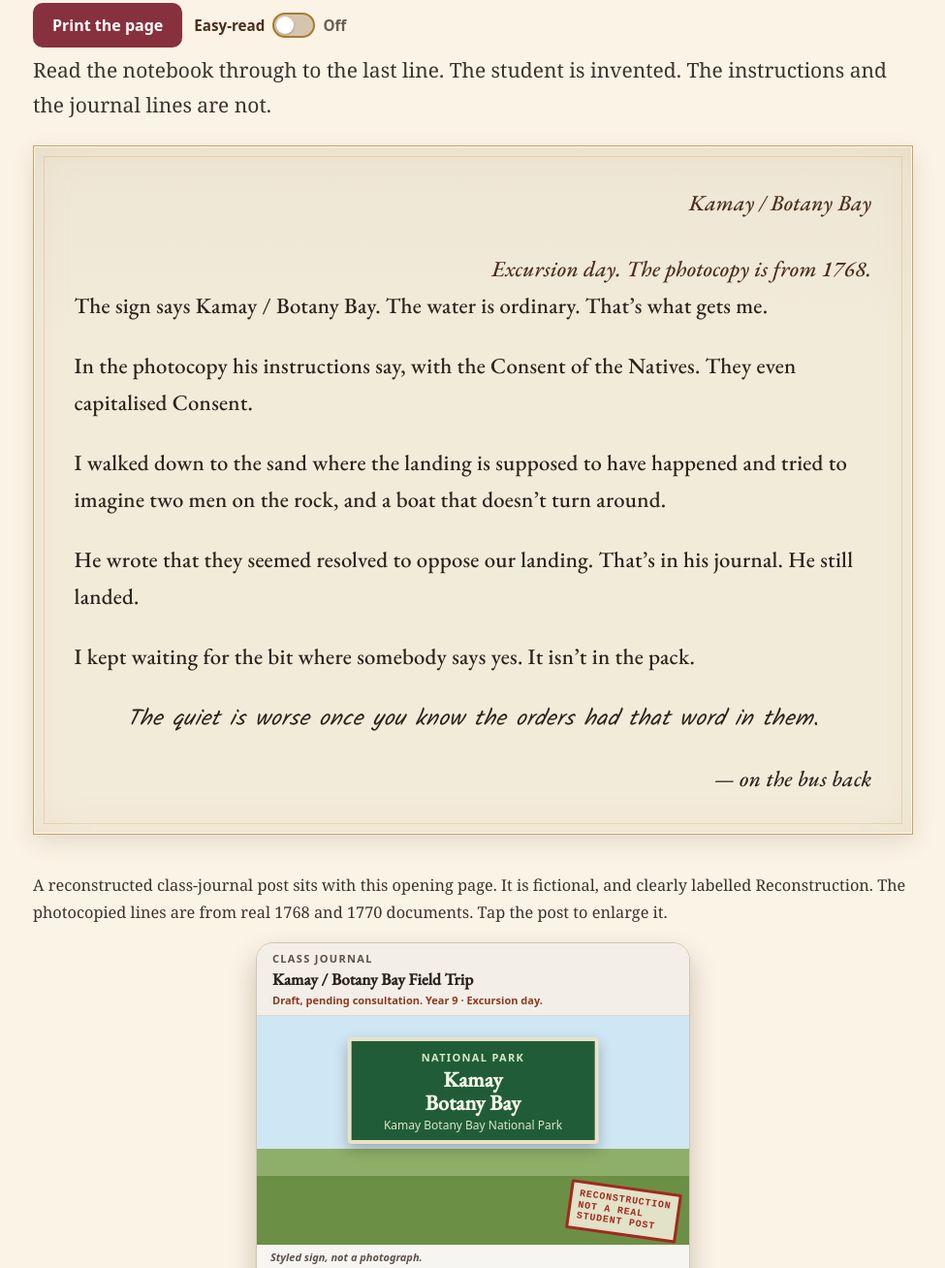
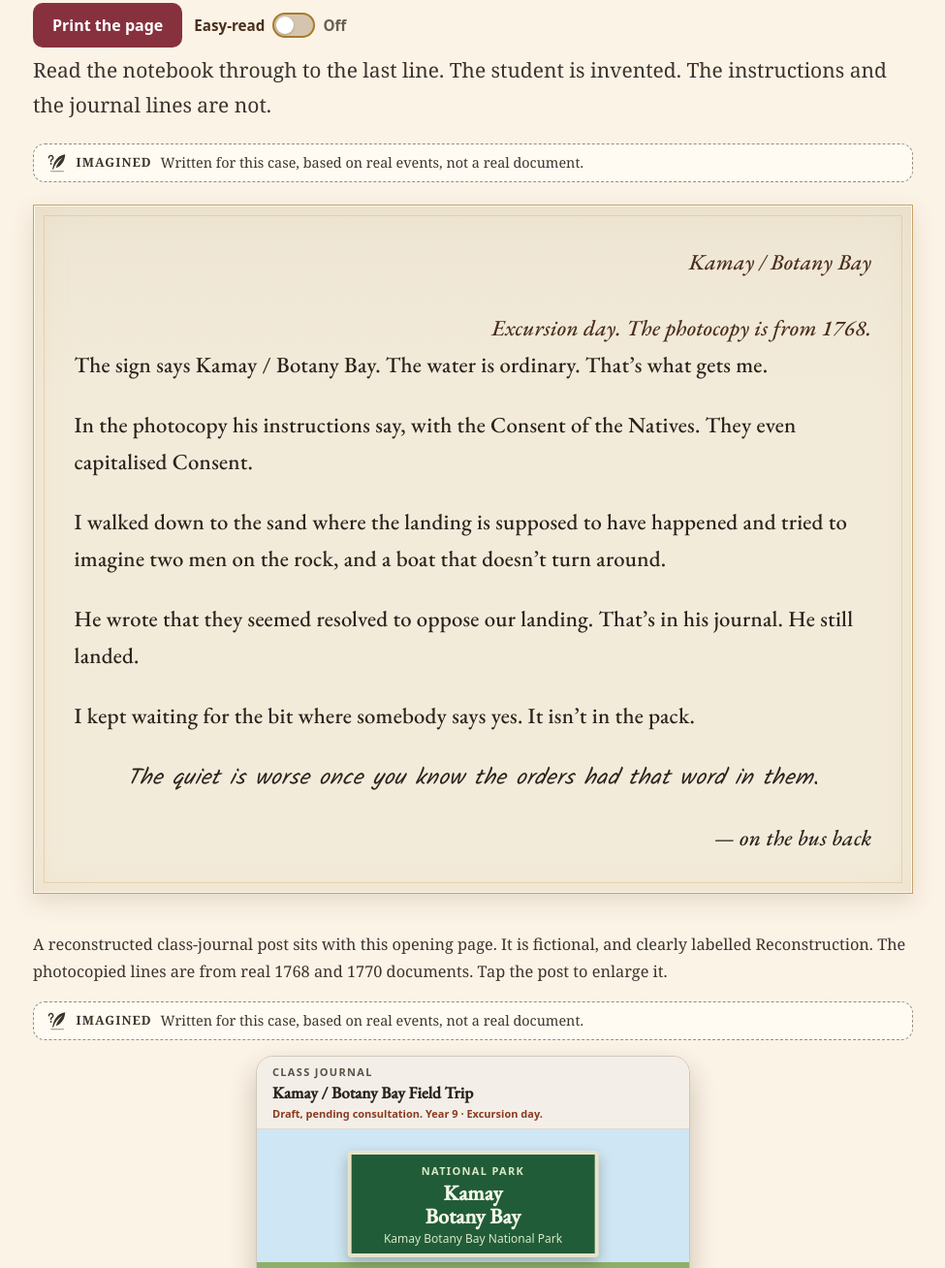
Before and after one commit to RobMac10/cook-case, a plain HTML site: page index.html in a window 1280 px wide. Shown: the part 630-1938 px from the top of the page at 97% size, without its empty margins (152-1127 px from the left). Drawn offline with Linux system fonts and the light colour scheme.

Commit message:
Add Imagined badge to invented/reconstructed documents

```diff
--- a/index.html
+++ b/index.html
@@ -8,6 +8,17 @@
 <meta name="robots" content="noindex, nofollow">
 <link rel="stylesheet" href="assets/style.css">
   <link rel="stylesheet" href="assets/journal-post.css">
+
+<style id="imagined-badge-css">
+.imagined-badge{display:flex;flex-wrap:wrap;align-items:center;gap:.3rem .55rem;box-sizing:border-box;max-width:100%;margin:0 0 1rem;padding:.5rem .8rem;border:1.5px dashed rgba(60,50,40,.55);border-radius:12px;background:rgba(255,252,244,.92);color:#3d342b;font-family:inherit;line-height:1.35}
+.imagined-badge .ib-icon{flex:0 0 auto;width:22px;height:22px}
+.imagined-badge .ib-word{font-weight:700;font-size:.8rem;letter-spacing:.08em;text-transform:uppercase}
+.imagined-badge .ib-line{flex:1 1 13rem;min-width:0;font-size:.9rem}
+.imagined-mini{display:inline-flex;align-items:center;gap:.25rem;margin-left:.4rem;padding:.05rem .45rem;border:1px dashed rgba(60,50,40,.55);border-radius:999px;background:rgba(255,252,244,.92);color:#3d342b;font-family:system-ui,-apple-system,"Segoe UI",sans-serif;font-size:.7rem;font-weight:700;letter-spacing:.06em;text-transform:uppercase;vertical-align:middle;white-space:nowrap}
+.imagined-mini .ib-icon{width:14px;height:14px}
+@media (max-width:420px){.imagined-badge{padding:.45rem .65rem}.imagined-badge .ib-line{font-size:.86rem}}
+@media print{.imagined-badge,.imagined-mini{background:#fff;color:#000;border-color:#000}}
+</style>
 </head>
 <body>
 <a class="skip" href="#main">Skip to the case</a>
@@ -51,7 +62,8 @@
       </label>
     </div>
     <p class="lead">Read the notebook through to the last line. The student is invented. The instructions and the journal lines are not.</p>
-    <article class="notebook student" aria-label="A student’s notebook at Kamay">
+    <aside class="imagined-badge" role="note" aria-label="Imagined. Written for this case, based on real events, not a real document."><svg class="ib-icon" viewBox="0 0 24 24" width="22" height="22" aria-hidden="true" focusable="false"><path d="M21 2.5c-6.5.8-11.6 5.9-13.4 12.6L6.4 19.6l1.5-.9c1.7-5.4 5.2-9.6 10.3-12.6-3.6 3.4-6.3 7.4-7.7 11.7 5.9-1.6 10.1-7.6 10.5-15.3z" fill="currentColor"/><path d="M2.6 6.2a2.4 2.4 0 1 1 3.4 2.2c-.7.35-1 .85-1 1.6v.5" fill="none" stroke="currentColor" stroke-width="1.6" stroke-linecap="round"/><circle cx="5" cy="13.1" r="1" fill="currentColor"/><path d="M5 21.5h14" stroke="currentColor" stroke-width="1.2" stroke-linecap="round" opacity=".55"/></svg><span class="ib-word">Imagined</span><span class="ib-line">Written for this case, based on real events, not a real document.</span></aside>
+<article class="notebook student" aria-label="A student’s notebook at Kamay">
       <p class="letter-place">Kamay / Botany Bay</p>
       <p class="letter-date">Excursion day. The photocopy is from 1768.</p>
       <p>The sign says Kamay / Botany Bay. The water is ordinary. That’s what gets me.</p>
@@ -65,7 +77,8 @@
 
     <section class="journal-exhibit" aria-label="Reconstructed class-journal post">
       <p class="lead-ex">A reconstructed class-journal post sits with this opening page. It is fictional, and clearly labelled Reconstruction. The photocopied lines are from real 1768 and 1770 documents. Tap the post to enlarge it.</p>
-      <button type="button" class="artefact-zoom" data-full="assets/artefacts/journal-post.jpg" aria-label="Enlarge the reconstructed class-journal post from the Kamay / Botany Bay field trip. Reconstruction, not a real student post.">
+      <aside class="imagined-badge" role="note" aria-label="Imagined. Written for this case, based on real events, not a real document."><svg class="ib-icon" viewBox="0 0 24 24" width="22" height="22" aria-hidden="true" focusable="false"><path d="M21 2.5c-6.5.8-11.6 5.9-13.4 12.6L6.4 19.6l1.5-.9c1.7-5.4 5.2-9.6 10.3-12.6-3.6 3.4-6.3 7.4-7.7 11.7 5.9-1.6 10.1-7.6 10.5-15.3z" fill="currentColor"/><path d="M2.6 6.2a2.4 2.4 0 1 1 3.4 2.2c-.7.35-1 .85-1 1.6v.5" fill="none" stroke="currentColor" stroke-width="1.6" stroke-linecap="round"/><circle cx="5" cy="13.1" r="1" fill="currentColor"/><path d="M5 21.5h14" stroke="currentColor" stroke-width="1.2" stroke-linecap="round" opacity=".55"/></svg><span class="ib-word">Imagined</span><span class="ib-line">Written for this case, based on real events, not a real document.</span></aside>
+<button type="button" class="artefact-zoom" data-full="assets/artefacts/journal-post.jpg" aria-label="Enlarge the reconstructed class-journal post from the Kamay / Botany Bay field trip. Reconstruction, not a real student post.">
         <article class="post" aria-label="Reconstructed class-journal post">
           <header class="app-bar">
             <p class="app-name">Class journal</p>
```
